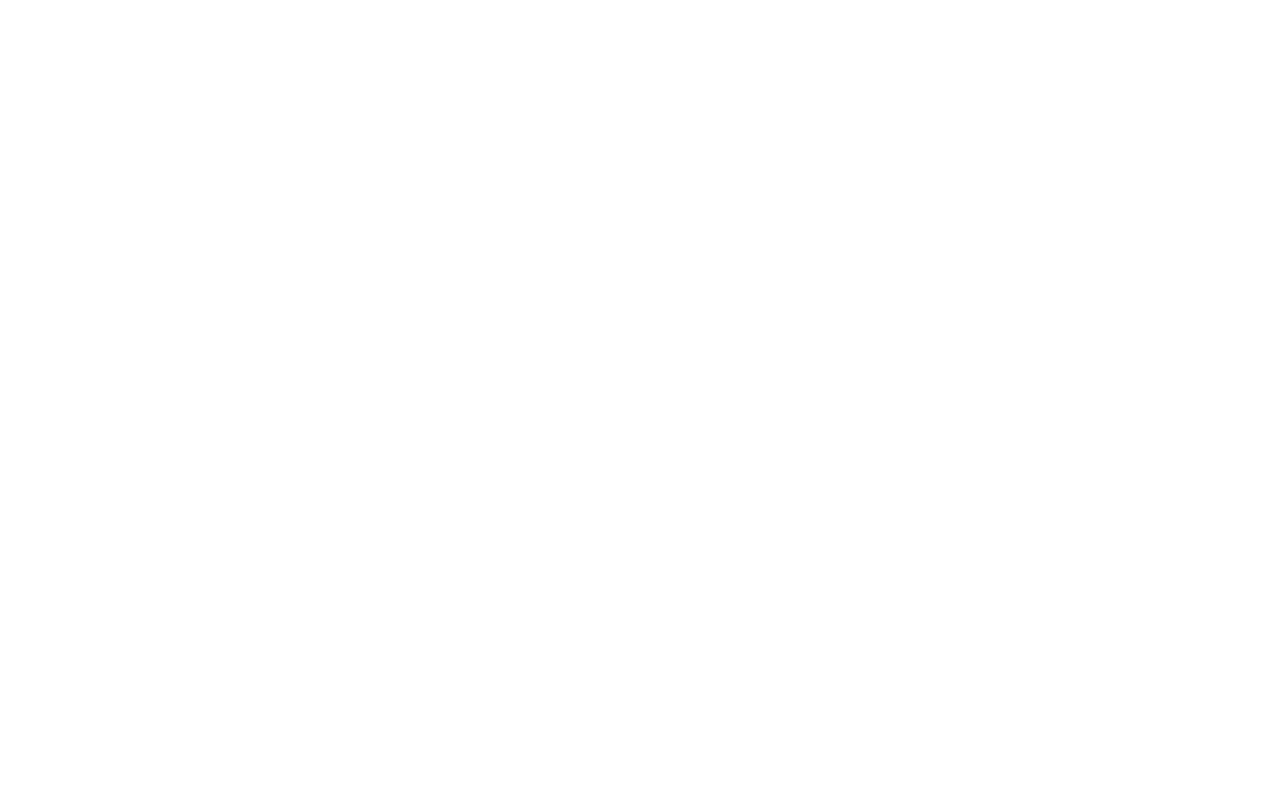
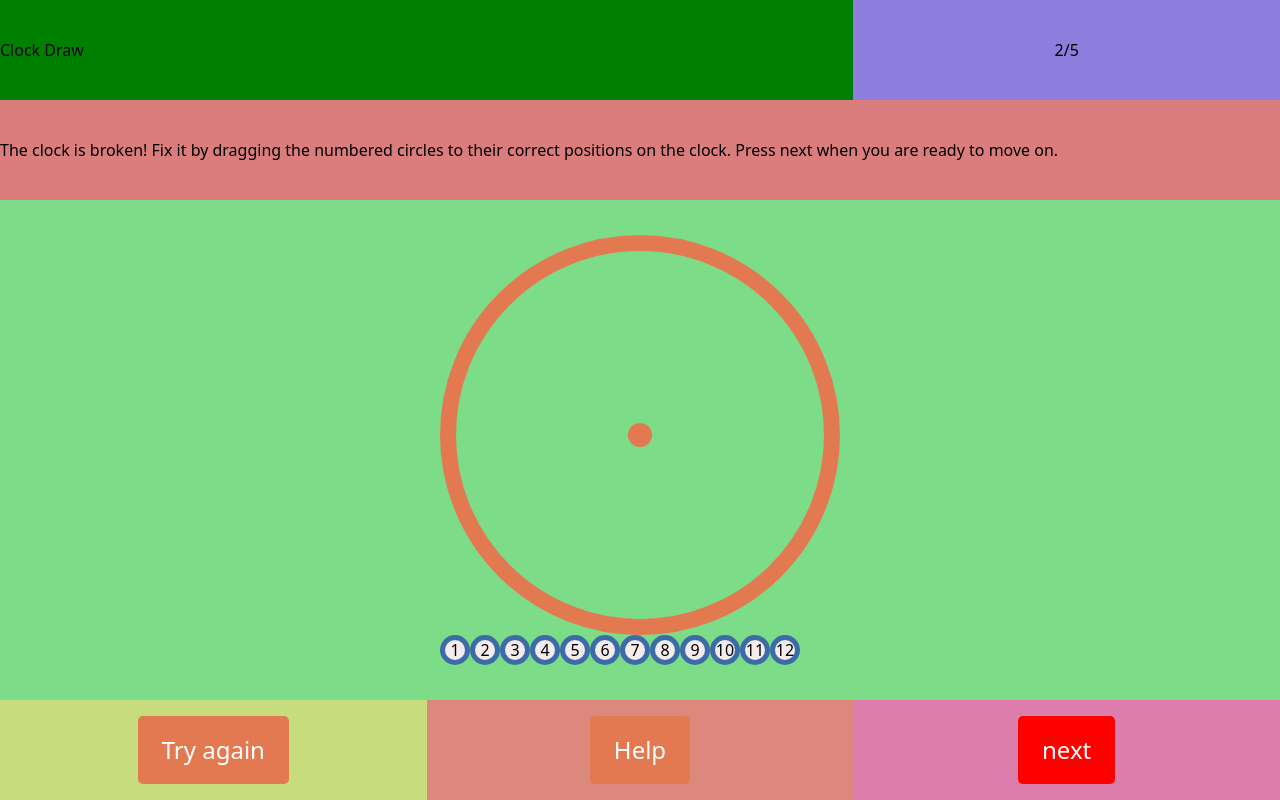
Before and after one commit to ntnon/svelte-cog, a SvelteKit app: page /tasks in a window 1280 px wide. Built offline with nearby package versions, Linux system fonts and the light colour scheme.

Commit message:
combined task components into a single page

```diff
--- a/src/lib/defaultAppData.ts
+++ b/src/lib/defaultAppData.ts
@@ -163,6 +163,6 @@ export const defaultAppData = {
     data: {
         consent: false,
         words: getRandomWords(),
-
+        guesses: [],
     }
 }
--- a/src/lib/interfaces.ts
+++ b/src/lib/interfaces.ts
@@ -1,11 +1,12 @@
 import type { Writable } from "svelte/store";
 
-type PageType = "task" | "survey" | "result" | "about" | "end" | "home";
+type PageType = "task" | "survey" | "result" | "about" | "end" | "home" | "error" | "tutorial" | "user";
 
-type IPageType = ITaskPage | ISUSPage | IPage | IUser | ITaskClockdraw | ITaskClockpoint | ITaskGuess;
+type IPageType = ITaskPage | ISUSPage | IPage | IUser | ITaskClockdraw | ITaskClockpoint | ITaskGuess
 
 interface IPage {
     type: PageType;
+    info?: string;
     path: string, //MUST start with a slash and contain the proper path to the page in the folder structure of the app.
     //Perhaps it is possible to generate on the run!
     enableNext: boolean,
@@ -64,10 +65,20 @@ interface IMarker {
     x: number,
     y: number,
     active: boolean,
-    pointsAt?: number,
-    angle?: number,
-    isInsideClock?: boolean,
+    pointsAt: number,
+    angle: number,
+    isInsideClock: boolean,
 }
+
+interface IHands {
+    name: string;
+    angle: number;
+    active: boolean;
+    target?: number;
+    pointsAt?: number;
+    placed?: boolean;
+}
+
 interface ISettings {
     wordcount: number;
     language: string;
@@ -82,7 +93,7 @@ interface IMetaData {
 interface IAppData {
     metadata: IMetaData,
     settings: ISettings
-    pages: { //the order of pages will be reflected in the router
+    pages?: { //the order of pages will be reflected in the router
         home: Writable<IPage>,
         wordregistration: Writable<ITaskGuess>,
         clockdraw: Writable<ITaskClockdraw>,
@@ -98,6 +109,9 @@ interface IAppData {
     data: {
         words: Writable<string[]>,
         consent: Writable<boolean>,
+        guesses: Writable<string[]>,
+        hands: Writable<IHands[]>,
+        markers: Writable<IMarker[]>,
     }
 }
 
@@ -126,4 +140,4 @@ interface IAppData2 {
 }
 
 
-export type { ITaskPage, IPage, IMetaData, IUser, ISUSPage, IHand, IMarker, IAppData, ISettings, ITaskClockdraw, ITaskClockpoint, ITaskGuess, PageType, IPageType, IAppData2, IPages }
+export type { ITaskPage, IPage, IMetaData, IUser, ISUSPage, IHand, IMarker, IAppData, ISettings, ITaskClockdraw, ITaskClockpoint, ITaskGuess, PageType, IPageType, IAppData2, IPages, IHands }
--- a/src/routes/tasks/+layout.svelte
+++ b/src/routes/tasks/+layout.svelte
@@ -1,4 +1 @@
-<script lang="ts">
-</script>
-
 <slot />
--- a/src/routes/tasks/+page.svelte
+++ b/src/routes/tasks/+page.svelte
@@ -0,0 +1,130 @@
+<script lang="ts">
+	import RecallComponent from '../../components/RecallComponent.svelte';
+	import RegistrationComponent from '../../components/RegistrationComponent.svelte';
+	import { getAppState } from '$lib/state.svelte';
+	import PageLayout from './PageLayout.svelte';
+	import type { SvelteComponent } from 'svelte';
+	import ClockDraw from '../../components/ClockDraw.svelte';
+	import ClockPoint from '../../components/ClockPoint.svelte';
+	import type { Writable } from 'svelte/store';
+
+	interface ITaskProgression {
+		completedTasks: number;
+		total: number;
+	}
+
+	interface IPage {
+		name: string;
+		info: string;
+		type: string;
+		task: 'registration' | 'recall' | 'clockdraw' | 'clockpoint';
+		component: typeof SvelteComponent;
+		enableNext: boolean;
+		score: number;
+		resetCount: number;
+		data?: Writable<any>;
+	}
+	const appState = getAppState();
+
+	const pages: IPage[] = [
+		{
+			name: 'Word Registration part 1',
+			info: 'Remember these words! Press next when you are ready to move on.',
+			type: 'task',
+			task: 'registration',
+			component: RegistrationComponent,
+			enableNext: true,
+			score: 0,
+			resetCount: 0
+		} as IPage,
+		{
+			name: 'Word Registration part 2',
+			info: 'Do you remember the words from the previous task? Write them in the fields below, in any order. Press next when you are ready to move on.',
+			type: 'task',
+			task: 'registration',
+			component: RecallComponent,
+			enableNext: false,
+			resetCount: 0
+		} as IPage,
+		{
+			name: 'Clock Draw',
+			info: 'The clock is broken! Fix it by dragging the numbered circles to their correct positions on the clock. Press next when you are ready to move on.',
+			type: 'task',
+			task: 'clockdraw',
+			component: ClockDraw,
+			enableNext: false,
+			score: 0,
+			resetCount: 0
+		} as IPage,
+		{
+			name: 'Clock Point',
+			info: 'Please point to the numbers on the clock.',
+			type: 'task',
+			task: 'clockpoint',
+			component: ClockPoint,
+			enableNext: false,
+			score: 0,
+			resetCount: 0
+		} as IPage,
+		{
+			name: 'Recall',
+			info: 'Do you still remember the words from the first task? Write them in the fields below, in any order. Press next when you are ready to move on.',
+			type: 'task',
+			task: 'recall',
+			component: RecallComponent,
+			enableNext: false,
+			score: 0,
+			resetCount: 0
+		} as IPage
+	];
+
+	const progress: ITaskProgression = {
+		completedTasks: 0,
+		total: pages.length
+	};
+
+	let debugMode = true;
+	let taskIndex = 2;
+	let currentTask: IPage;
+
+	const handleNext = (page: IPage) => {
+		if (!page.enableNext && !debugMode) {
+			alert('Please complete the task');
+			return;
+		}
+		if (taskIndex < pages.length - 1) {
+			taskIndex++;
+		}
+	};
+
+	const handleReset = (page: IPage) => {
+		page.resetCount++;
+	};
+
+	$: {
+		currentTask = pages[taskIndex];
+		progress.completedTasks = pages.findIndex((p) => p === currentTask);
+		console.log('new current task');
+	}
+</script>
+
+<PageLayout>
+	<span slot="name">{currentTask.name}</span>
+	<span slot="progress">{progress.completedTasks}/{progress.total}</span>
+	<span slot="info">{currentTask.info}</span>
+	<span slot="main">
+		<svelte:component
+			this={currentTask.component}
+			bind:enableNext={currentTask.enableNext}
+			bind:score={currentTask.score}
+		/>
+	</span>
+	<span slot="reset"><button on:click={() => handleReset(currentTask)}>Try again</button></span>
+	<span slot="help"><button on:click={() => console.log('help')}>Help</button></span>
+	<span slot="next" class="flex flex-row"
+		><button
+			class={currentTask.enableNext ? 'enabled' : 'disabled'}
+			on:click={() => handleNext(currentTask)}>next</button
+		>
+	</span>
+</PageLayout>
--- /dev/null
+++ b/src/routes/tasks/PageComponent.svelte
@@ -0,0 +1,40 @@
+<script lang="ts">
+	import PageLayout from './PageLayout.svelte';
+	import type { IPage } from '$lib/interfaces';
+
+	interface IProgress {
+		completed: number;
+		total: number;
+	}
+	const nextPage: () => void = () => console.log('next page function triggered!');
+
+	export let page: IPage;
+	export let progress: IProgress;
+	export let stageIndex: number;
+	export let stageCount: number;
+
+	export const reset = () => console.log('could not find help function');
+	export const help = () => console.log('could not find help function');
+	export const next = () => console.log('could not find next function');
+
+	const handleNext = () => {
+		stageIndex++;
+		if (stageIndex === stageCount) {
+			stageIndex = 0;
+			nextPage();
+			return;
+		}
+	};
+</script>
+
+{#if page}
+	<PageLayout>
+		<span slot="name">{page.name}</span>
+		<span slot="progress">{progress.completed}/{progress.total}</span>
+		<span slot="info">{page.info}</span>
+		<span slot="main"><slot /></span>
+		<span slot="reset"><slot name="reset" /></span>
+		<span slot="help"><slot name="help" /></span>
+		<span slot="next"><button on:click={handleNext}>next</button></span>
+	</PageLayout>
+{/if}
--- /dev/null
+++ b/src/routes/tasks/PageLayout.svelte
@@ -0,0 +1,61 @@
+<div class="container">
+	<span class="name"><slot name="name">name could not be loaded</slot></span>
+	<span class="progress center"><slot name="progress">progress could not be loaded</slot></span>
+	<span class="info"><slot name="info">info could not be loaded</slot></span>
+	<span class="main center"><slot name="main">task could not be loaded</slot></span>
+	<span class="reset center"><slot name="reset">reset could not be loaded</slot></span>
+	<span class="help center"><slot name="help">help could not be loaded</slot></span>
+	<span class="next center"><slot name="next">next could not be loaded</slot></span>
+</div>
+
+<style>
+	.center {
+		display: flex;
+		justify-content: center;
+		align-items: center;
+	}
+
+	.container {
+		display: grid;
+		grid-template-columns: 1fr 1fr 1fr;
+		grid-template-rows: 1fr 1fr 5fr 1fr;
+		grid-template-areas:
+			'name name progress'
+			'info info info'
+			'main main main'
+			'reset help next';
+	}
+	.name {
+		grid-area: name;
+		display: flex;
+		align-items: center;
+		background-color: green;
+	}
+	.progress {
+		grid-area: progress;
+		background-color: rgb(141, 125, 220);
+	}
+
+	.info {
+		grid-area: info;
+		display: flex;
+		align-items: center;
+		background-color: rgb(220, 125, 125);
+	}
+	.main {
+		grid-area: main;
+		background-color: rgb(125, 220, 136);
+	}
+	.reset {
+		grid-area: reset;
+		background-color: rgb(199, 220, 125);
+	}
+	.help {
+		grid-area: help;
+		background-color: rgb(220, 136, 125);
+	}
+	.next {
+		grid-area: next;
+		background-color: rgb(220, 125, 171);
+	}
+</style>
--- /dev/null
+++ b/src/routes/tutorial/+page.svelte
@@ -0,0 +1,7 @@
+<script lang="ts">
+	import PageLayout from '../tasks/PageLayout.svelte';
+</script>
+
+<PageLayout>
+	<h1>tutorial</h1>
+</PageLayout>
--- /dev/null
+++ b/src/routes/tutorial/PageBuilder.svelte
@@ -0,0 +1,7 @@
+<script lang="ts">
+	import PageLayout from '../tasks/PageLayout.svelte';
+</script>
+
+<PageLayout>
+	<h1>tutorial</h1>
+</PageLayout>
```
Also changed, not shown: src/lib/dataService.ts (+66 -33 lines).
